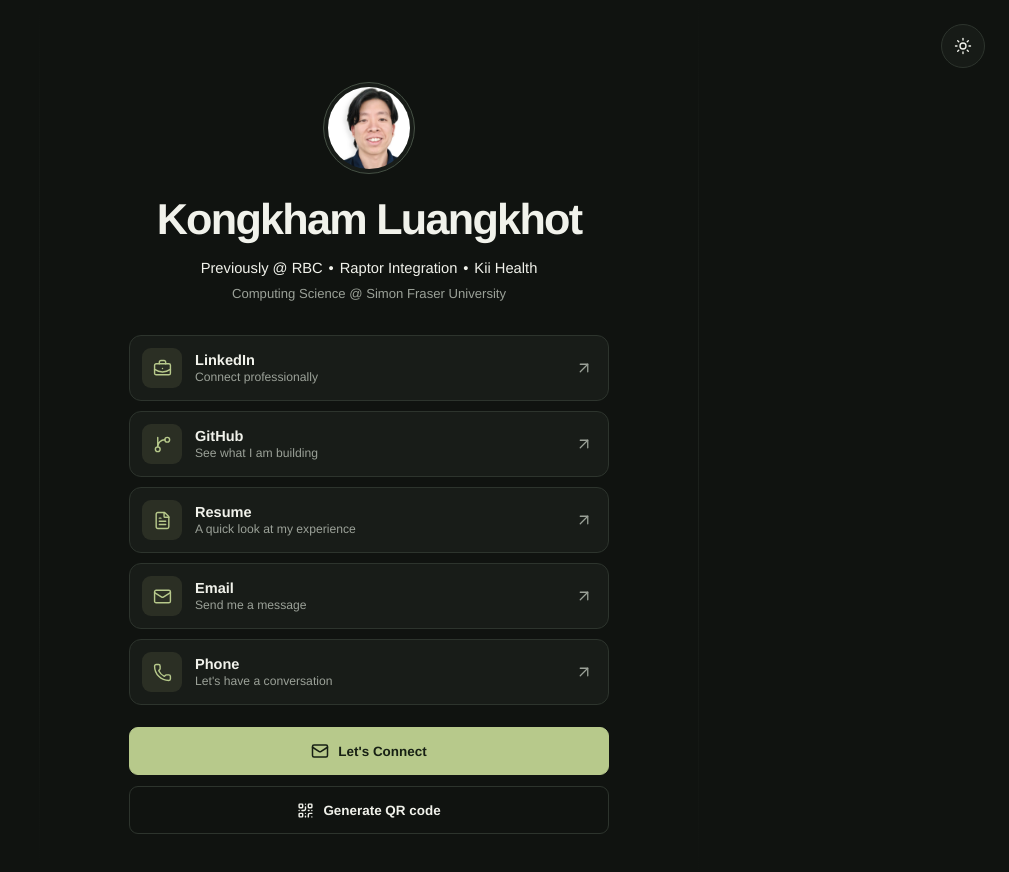
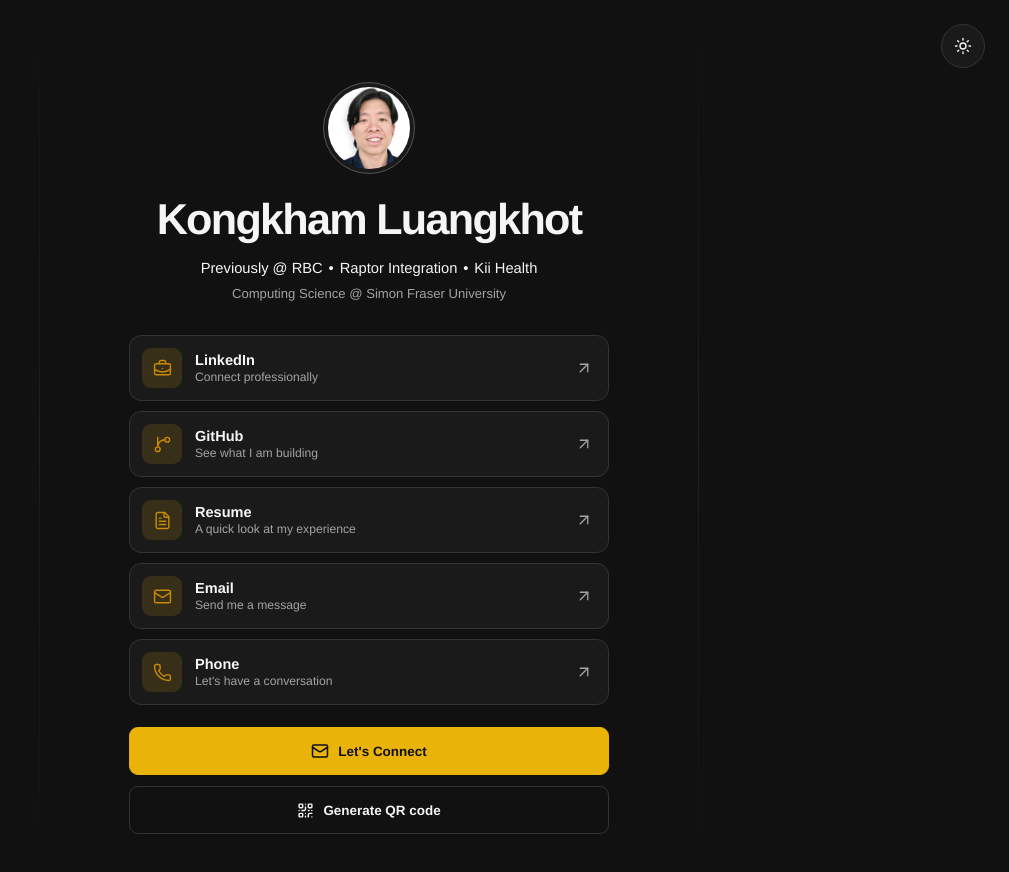
Before and after one commit to kongkham-lk/K-onnek, a React (Vite) app: page / in a window 1280 px wide. Shown: the top 872 px of the page, without its empty margins (271-1280 px from the left). Built offline with nearby package versions, Linux system fonts and the light colour scheme.

Commit message:
update CSS for UI to use yellow tone

```diff
--- a/src/App.css
+++ b/src/App.css
@@ -41,17 +41,17 @@
 .link-list { display: grid; gap: 10px; margin-top: 34px; }
 .link-card { min-height: 66px; box-sizing: border-box; display: flex; align-items: center; gap: 13px; padding: 10px 15px 10px 12px; color: var(--text-primary); background: var(--surface); border: 1px solid var(--border); border-radius: 12px; text-decoration: none; transition: transform 180ms ease, border-color 180ms ease, background-color 180ms ease; animation: rise-in 600ms ease both; }
 .link-card:nth-child(2) { animation-delay: 50ms; }.link-card:nth-child(3) { animation-delay: 100ms; }.link-card:nth-child(4) { animation-delay: 150ms; }.link-card:nth-child(5) { animation-delay: 200ms; }.link-card:nth-child(6) { animation-delay: 250ms; }
-.link-card:hover { transform: translateY(-2px); border-color: var(--accent); background: var(--surface-hover); }
-.link-icon { display: grid; place-items: center; width: 40px; height: 40px; flex: 0 0 auto; color: var(--accent); background: var(--accent-soft); border-radius: 9px; }
+.link-card:hover { transform: translateY(-2px); border-color: var(--primary); background: var(--surface-hover); }
+.link-icon { display: grid; place-items: center; width: 40px; height: 40px; flex: 0 0 auto; color: var(--primary-hover); background: var(--accent-soft); border-radius: 9px; }
 .link-copy { display: grid; gap: 2px; text-align: left; min-width: 0; }
 .link-copy strong { font-size: .91rem; font-weight: 600; }
 .link-copy span { color: var(--text-muted); font-size: .76rem; }
 .link-arrow { margin-left: auto; flex: 0 0 auto; color: var(--text-muted); transition: transform 180ms ease, color 180ms ease; }
-.link-card:hover .link-arrow { color: var(--accent); transform: translate(2px, -2px); }
+.link-card:hover .link-arrow { color: var(--primary-hover); transform: translate(2px, -2px); }
 
 .primary-button, .secondary-button { min-height: 48px; display: inline-flex; align-items: center; justify-content: center; gap: 9px; border-radius: 9px; font-size: .84rem; font-weight: 600; text-decoration: none; cursor: pointer; transition: transform 180ms ease, background-color 180ms ease, border-color 180ms ease; }
-.primary-button { color: var(--button-text); background: var(--accent); border: 1px solid var(--accent); }
-.primary-button:hover { transform: translateY(-2px); background: var(--accent-bright); }
+.primary-button { color: var(--button-text); background: var(--primary); border: 1px solid var(--primary); }
+.primary-button:hover { transform: translateY(-2px); background: var(--primary-hover); }
 .secondary-button { color: var(--text-primary); background: transparent; border: 1px solid var(--border); }
 .secondary-button:hover { transform: translateY(-2px); background: var(--surface-hover); border-color: var(--border-strong); }
 .connect-button { width: 100%; margin-top: 22px; }
@@ -62,7 +62,7 @@ footer { margin-top: 26px; color: var(--text-muted); font-size: .75rem; text-ali
 .ambient-line { position: absolute; width: 1px; height: 100%; top: 0; background: linear-gradient(transparent, var(--border), transparent); opacity: .45; }
 .ambient-line-one { left: max(20px, calc(50% - 330px)); }.ambient-line-two { right: max(20px, calc(50% - 330px)); }
 
-.modal-backdrop { position: fixed; inset: 0; z-index: 5; display: grid; place-items: center; padding: 20px; background: rgba(5, 7, 5, .76); backdrop-filter: blur(8px); animation: fade-in 180ms ease both; }
+.modal-backdrop { position: fixed; inset: 0; z-index: 5; display: grid; place-items: center; padding: 20px; background: rgba(0, 0, 0, .78); backdrop-filter: blur(8px); animation: fade-in 180ms ease both; }
 .qr-dialog { width: min(100%, 360px); position: relative; box-sizing: border-box; padding: 28px; text-align: center; color: var(--text-primary); background: var(--dialog); border: 1px solid var(--border-strong); border-radius: 14px; box-shadow: 0 24px 70px rgba(0, 0, 0, .28); }
 .modal-close { position: absolute; top: 14px; right: 14px; width: 36px; height: 36px; }
 .dialog-kicker { display: inline-flex; align-items: center; gap: 7px; color: var(--accent); font-size: .72rem; font-weight: 700; letter-spacing: .08em; text-transform: uppercase; }
--- a/src/index.css
+++ b/src/index.css
@@ -1,49 +1,68 @@
 :root {
   font-family: 'Avenir Next', 'Helvetica Neue', sans-serif;
-  color: #f1f2eb;
-  background: #101310;
+  color: #f5f5f5;
+  background: #111111;
   font-synthesis: none;
   text-rendering: optimizeLegibility;
   -webkit-font-smoothing: antialiased;
   --body: 'Avenir Next', 'Helvetica Neue', sans-serif;
   --display: 'Avenir Next', 'Helvetica Neue', sans-serif;
-  --text-primary: #f1f2eb;
-  --text-muted: #9ba198;
-  --surface: #181c18;
-  --surface-hover: #20261f;
-  --dialog: #191d19;
-  --button-muted: #171b17;
-  --button-hover: #242a23;
-  --border: #2d342d;
-  --border-strong: #455044;
-  --accent: #b7c98b;
-  --accent-bright: #c8d99d;
-  --accent-soft: rgba(201, 200, 139, 0.11);
-  --button-text: #172014;
-  --focus: #d8e6ad;
+  --primary: #eab308;
+  --primary-hover: #ca8a04;
+  --primary-light: #fef9c3;
+  --background: #111111;
+  --surface: #1a1a1a;
+  --input-background: #1a1a1a;
+  --border: #333333;
+  --text-primary: #f5f5f5;
+  --text-secondary: #a3a3a3;
+  --text-muted: var(--text-secondary);
+  --surface-hover: #222222;
+  --dialog: #1a1a1a;
+  --button-muted: #1a1a1a;
+  --button-hover: #222222;
+  --border-strong: #555555;
+  --accent: var(--primary);
+  --accent-bright: var(--primary-hover);
+  --accent-soft: rgba(234, 179, 8, .14);
+  --button-text: #111111;
+  --focus: var(--primary-light);
+  --success: #16a34a;
+  --error: #dc2626;
+  --warning: #f59e0b;
+  --info: #2563eb;
 }
 
 :root[data-theme='light'] {
-  color: #1b211d;
-  background: #f4f5ef;
-  --text-primary: #1b211d;
-  --text-muted: #687168;
-  --surface: #ffffff;
-  --surface-hover: #f8faf4;
+  color: #111827;
+  background: #ffffff;
+  --primary: #eab308;
+  --primary-hover: #ca8a04;
+  --primary-light: #fef9c3;
+  --background: #ffffff;
+  --surface: #f9fafb;
+  --border: #e5e7eb;
+  --text-primary: #111827;
+  --text-secondary: #6b7280;
+  --text-muted: var(--text-secondary);
+  --surface-hover: #ffffff;
   --dialog: #ffffff;
   --button-muted: #ffffff;
-  --button-hover: #eef2e8;
-  --border: #dce1d7;
-  --border-strong: #bcc7b7;
-  --accent: #657c45;
-  --accent-bright: #789451;
-  --accent-soft: rgba(101, 124, 69, .1);
-  --button-text: #ffffff;
-  --focus: #5d743d;
+  --button-hover: #fef9c3;
+  --border-strong: #9ca3af;
+  --accent: var(--primary);
+  --accent-bright: var(--primary-hover);
+  --accent-soft: rgba(234, 179, 8, .14);
+  --button-text: #111827;
+  --focus: var(--primary-hover);
+  --success: #16a34a;
+  --error: #dc2626;
+  --warning: #f59e0b;
+  --info: #2563eb;
 }
 
 * { box-sizing: border-box; }
-html { min-width: 320px; background: #101310; transition: background-color 180ms ease; }
-html[data-theme='light'] { background: #f4f5ef; }
+html { min-width: 320px; background: var(--background); transition: background-color 180ms ease; }
+html[data-theme='light'] { background: var(--background); }
 body { margin: 0; min-width: 320px; min-height: 100svh; background: inherit; }
 button, a { font: inherit; }
```
Also changed, not shown: 1 other file (tests, documents, lock files or other folders).
